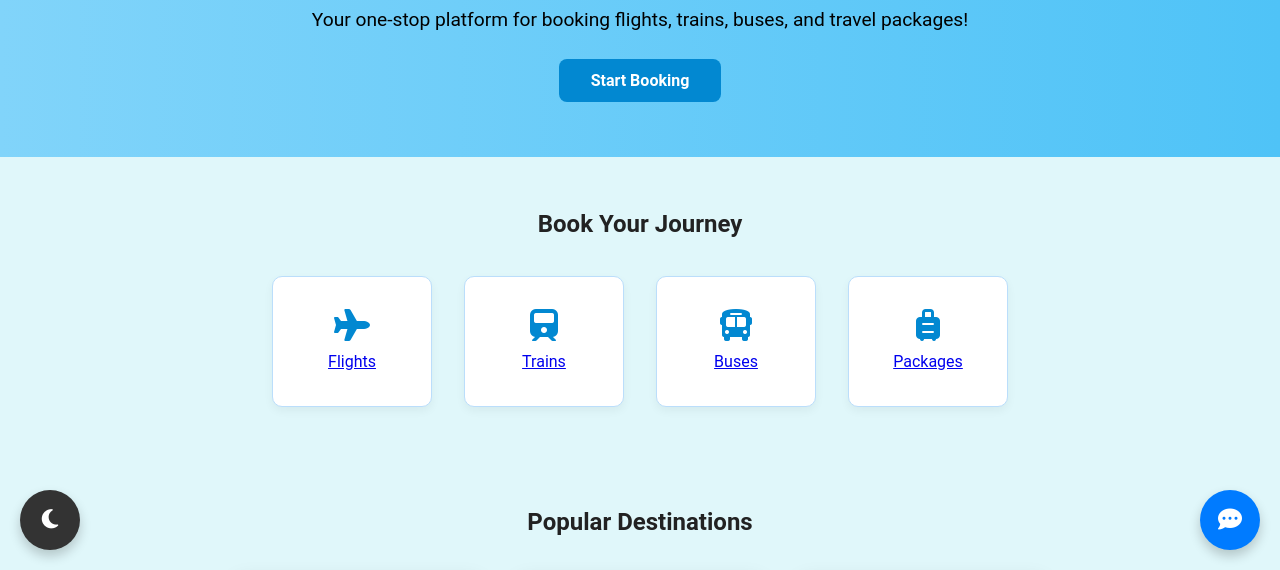
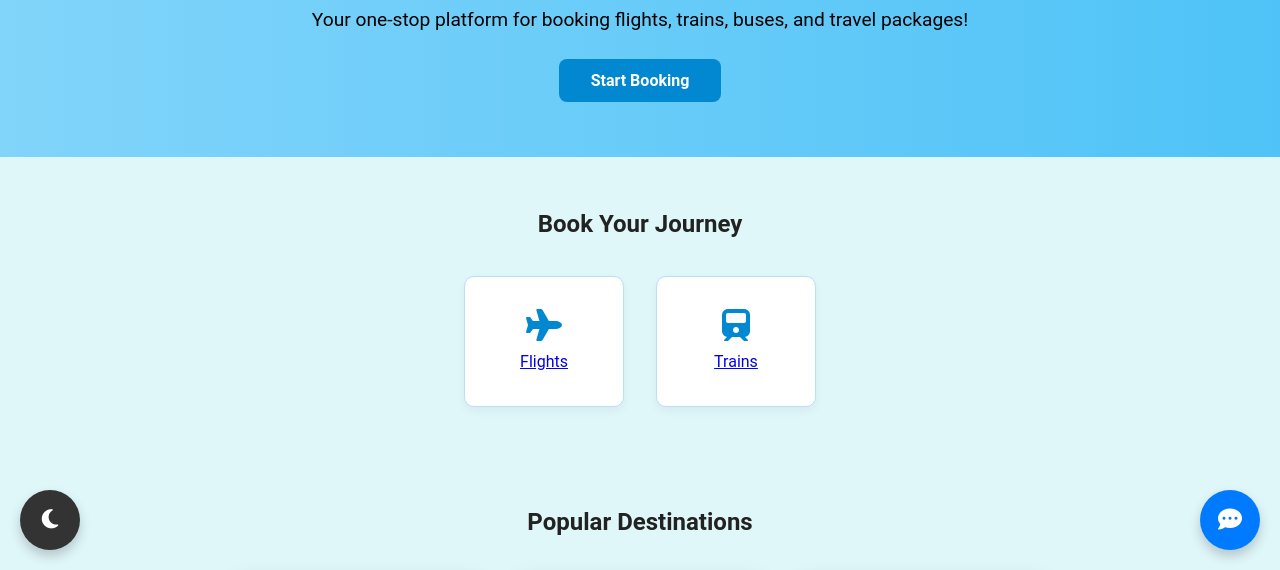
Before and after one commit to Manoj1832/trip, a website: page views/index.html in a window 1280 px wide. Shown: the part 230-800 px from the top of the page. Drawn offline with nearby package versions, Linux system fonts and the light colour scheme.

```diff
--- a/views/index.html
+++ b/views/index.html
@@ -44,8 +44,6 @@
     <div class="booking-cards">
       <div class="booking-card"><a href="flight.html"><i class="fas fa-plane"></i><p>Flights</p></a></div>
       <div class="booking-card"><a href="train.html"><i class="fas fa-train"></i><p>Trains</p></a></div>
-      <div class="booking-card"><a href="bus.html"><i class="fas fa-bus"></i><p>Buses</p></a></div>
-      <div class="booking-card"><a href="packages.html"><i class="fas fa-suitcase-rolling"></i><p>Packages</p></a></div>
     </div>
   </section>
 
```
